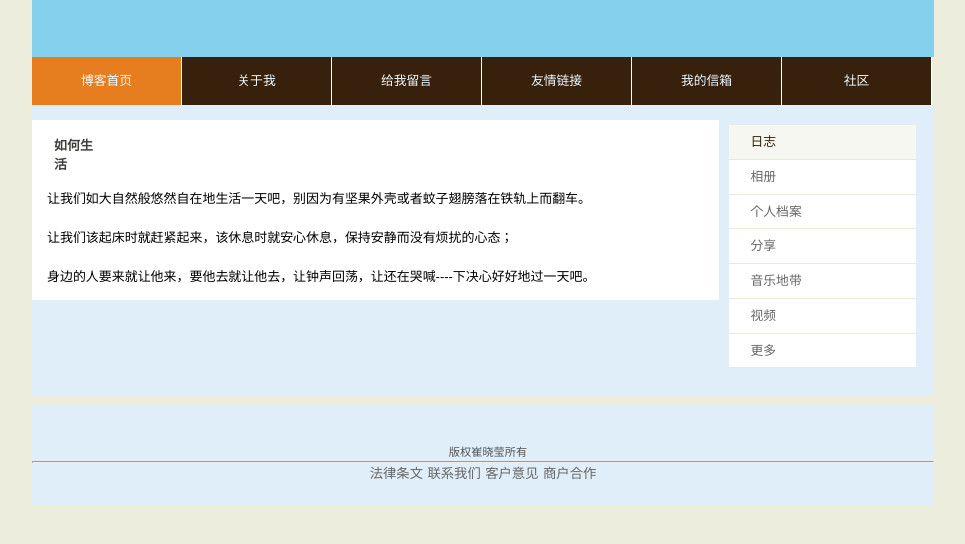
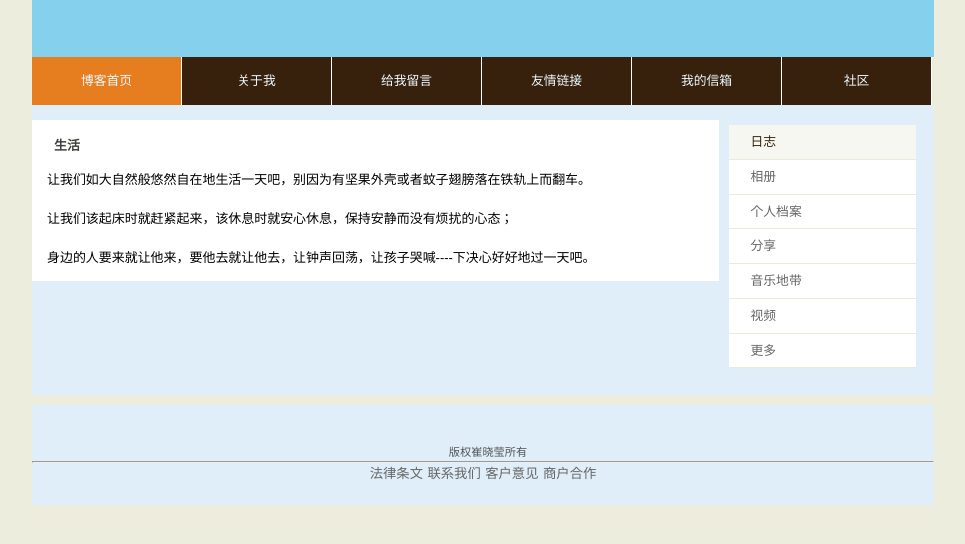
Before and after one commit to cuixiaoying1981/mypage, a website: page index.html in a window 1280 px wide. Shown: the part 146-690 px from the top of the page, without its empty margins (157-1122 px from the left). Drawn offline with Linux system fonts and the light colour scheme.

Commit message:
Update index.html

```diff
--- a/index.html
+++ b/index.html
@@ -31,14 +31,14 @@
 
 <div id="content">
     <section>
-        <h1>如何生活</h1>
+        <h1>生活</h1>
         <p> 让我们如大自然般悠然自在地生活一天吧，别因为有坚果外壳或者蚊子翅膀落在铁轨上而翻车。
         </p>
 
         <p>让我们该起床时就赶紧起来，该休息时就安心休息，保持安静而没有烦扰的心态；
         </p>
 
-        <p>身边的人要来就让他来，要他去就让他去，让钟声回荡，让还在哭喊----下决心好好地过一天吧。
+        <p>身边的人要来就让他来，要他去就让他去，让钟声回荡，让孩子哭喊----下决心好好地过一天吧。
         </p>
 
 
```
